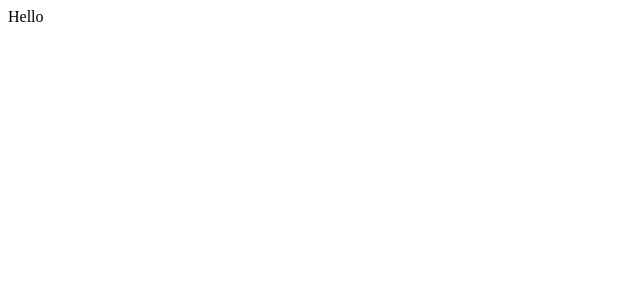
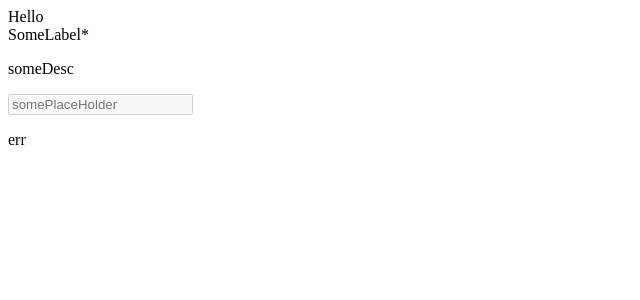
Before and after one commit to eg-bond/forms_hw, a React (Vite) app: page / in a window 1280 px wide. Shown: the top 300 px of the page, without its empty margins (0-640 px from the left). Built offline with nearby package versions, Linux system fonts and the light colour scheme.

Commit message:
feat: Input component prototype done

```diff
--- a/src/App.tsx
+++ b/src/App.tsx
@@ -1,7 +1,17 @@
+import Input from './components/Input'
+
 function App() {
   return (
     <>
       <div>Hello</div>
+      <Input
+        placeholder={'somePlaceHolder'}
+        label={'SomeLabel'}
+        description={'someDesc'}
+        error={'err'}
+        asterisk={true}
+        disabled={true}
+      />
     </>
   )
 }
--- /dev/null
+++ b/src/components/Input.tsx
@@ -0,0 +1,40 @@
+function Input({
+  placeholder,
+  label,
+  description,
+  error,
+  variant,
+  radius,
+  size,
+  disabled,
+  asterisk,
+}) {
+  const inputSize = size
+  const inputVariant = variant
+  const inputRadius = radius
+
+  const inputStyle = {
+    inputSize,
+    inputVariant,
+    inputRadius,
+  }
+
+  return (
+    <div>
+      <div className='label'>
+        <label htmlFor='input_random_id'>{label}</label>
+        {asterisk && <span className='asterisk'>*</span>}
+      </div>
+      <p>{description}</p>
+      <input
+        id='input_random_id'
+        type='text'
+        placeholder={placeholder}
+        disabled={disabled}
+      />
+      {error && <p>{error}</p>}
+    </div>
+  )
+}
+
+export default Input
```
